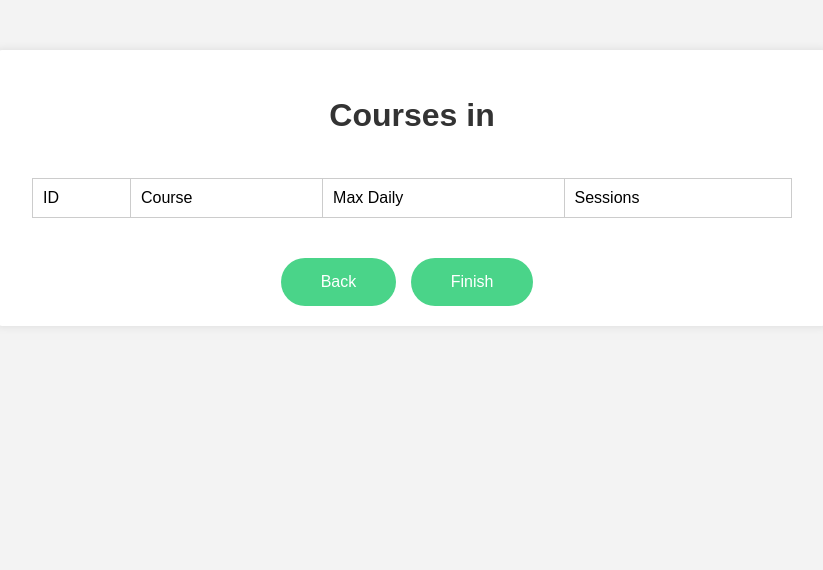
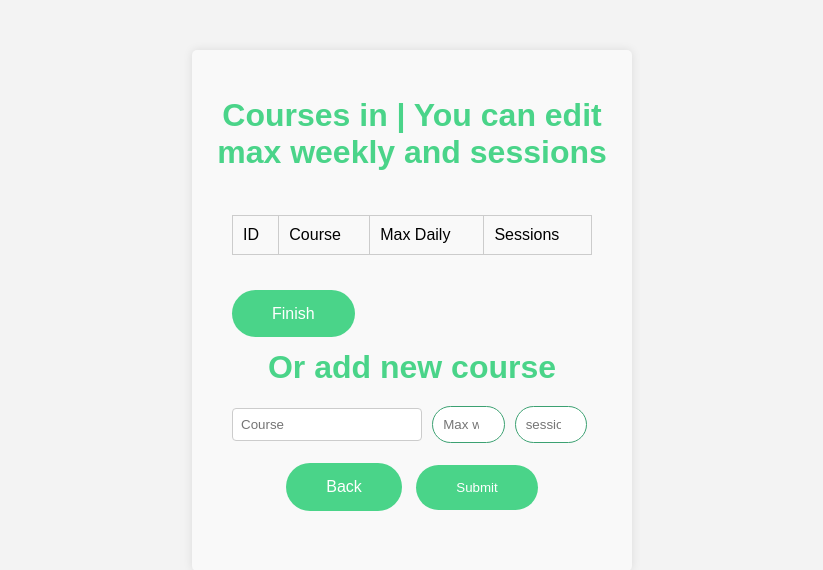
Before and after one commit to bentheone/Timetable-Generator, a PHP site: page /class-courses.html in a window 1280 px wide. Shown: the top 570 px of the page, without its empty margins (228-1051 px from the left). Run offline with PHP 8.4, Linux system fonts and the light colour scheme.

Commit message:
Added create on teacher entry pages But timetables page still with problems

```diff
--- a/backend/courses-process.js
+++ b/backend/courses-process.js
@@ -30,6 +30,7 @@ if (teacher) {
             `;
             tbody.appendChild(tr);
         });
+
     } else {
         console.log("Classroom not found");
     }
--- a/frontend/class-courses.html
+++ b/frontend/class-courses.html
@@ -5,14 +5,15 @@
     <meta name="viewport" content="width=device-width, initial-scale=1.0">
     <title>Courses</title>
     <link rel="stylesheet" href="style4.css">
+    <link rel="stylesheet" href="style3.css">
 
 </head>
 <body>
     <div class="container">
-        <h2 id="teacherTeaches">Courses in </h2>
+        <h2 id="teacherTeaches">Courses in | You can edit max weekly and sessions </h2>
         <h3 id="selectedClass"></h3>
         <div class="dashboard">
-            <table border="0" >
+            <table border="0" style="position: relative; margin-bottom: 50px;">
 
 
             <thead>
@@ -24,9 +25,21 @@
             <tbody id="table-body">
             </tbody>
             </table>
+            <a href="data-editorial.php" style=" margin-top: 100px;" class="back-link">Finish</a>
+            <h2 id="">Or add new course </h2>
             <div class="form-group">
-            <a href="classes.html" style="top: 40px;" class="back-link">Back</a>
-            <a href="data-editorial.php" style="top: 40px;" class="back-link">Finish</a>
+                <form style="display: flex; align-items: center; margin-bottom: 20px;">
+                    <input type="text" placeholder='Course'id="course" name="course" style="margin-right: 10px;">
+
+
+                    <input type="number" placeholder = "Max weekly"id="max-weekly" name="max-weekly" style="margin-right: 10px; width: 100px;" min="1" max="10">
+
+
+                    <input type="number" placeholder = "sessions"id="sessions" name="sessions" style="width: 100px;" min="1" max="4">
+                </form>
+
+            <a href="classes.html"  class="back-link">Back</a>
+            <input type="submit"  class="back-link">
             </div>
         </div>
     </div>
--- a/frontend/style4.css
+++ b/frontend/style4.css
@@ -84,7 +84,7 @@ input[type="number"] {
     text-decoration: none;
     border-radius: 30px;
     transition: background-color 0.3s ease;
-    position: relative;
+
 
 }
 
@@ -135,3 +135,20 @@ input[type="number"] {
 .form-group .class-link.selected {
     background-color: #4ad489;
 }
+#newTeacherInput {
+    width: 200px; /* Set width as desired */
+    padding: 8px; /* Add padding for better appearance */
+    border: 1px solid #ccc; /* Add a border for clarity */
+    border-radius: 5px; /* Add rounded corners */
+    background-color: lightgreen; /* Set background color */
+    color: #333; /* Set text color */
+    font-size: 16px; /* Set font size */
+    font-family: Arial, sans-serif; /* Set font family */
+}
+
+/* Style the option elements */
+#newTeacherInput option {
+    background-color: white; /* Set background color of options */
+    color: #333; /* Set text color of options */
+    font-size: 14px; /* Set font size of options */
+}
```
Also changed, not shown: backend/classes-process.js (+6 -1 lines), backend/teacher-process.js (+10 -1 lines), backend/timetables.js (+5 -7 lines), frontend/classes.html (+15 -3 lines), frontend/header.php (deleted, +0 -49 lines), frontend/teacher-entry.html (+9 -1 lines), frontend/timetables.php (+50 -3 lines), backend/index.js (renamed from frontend/index.js).
